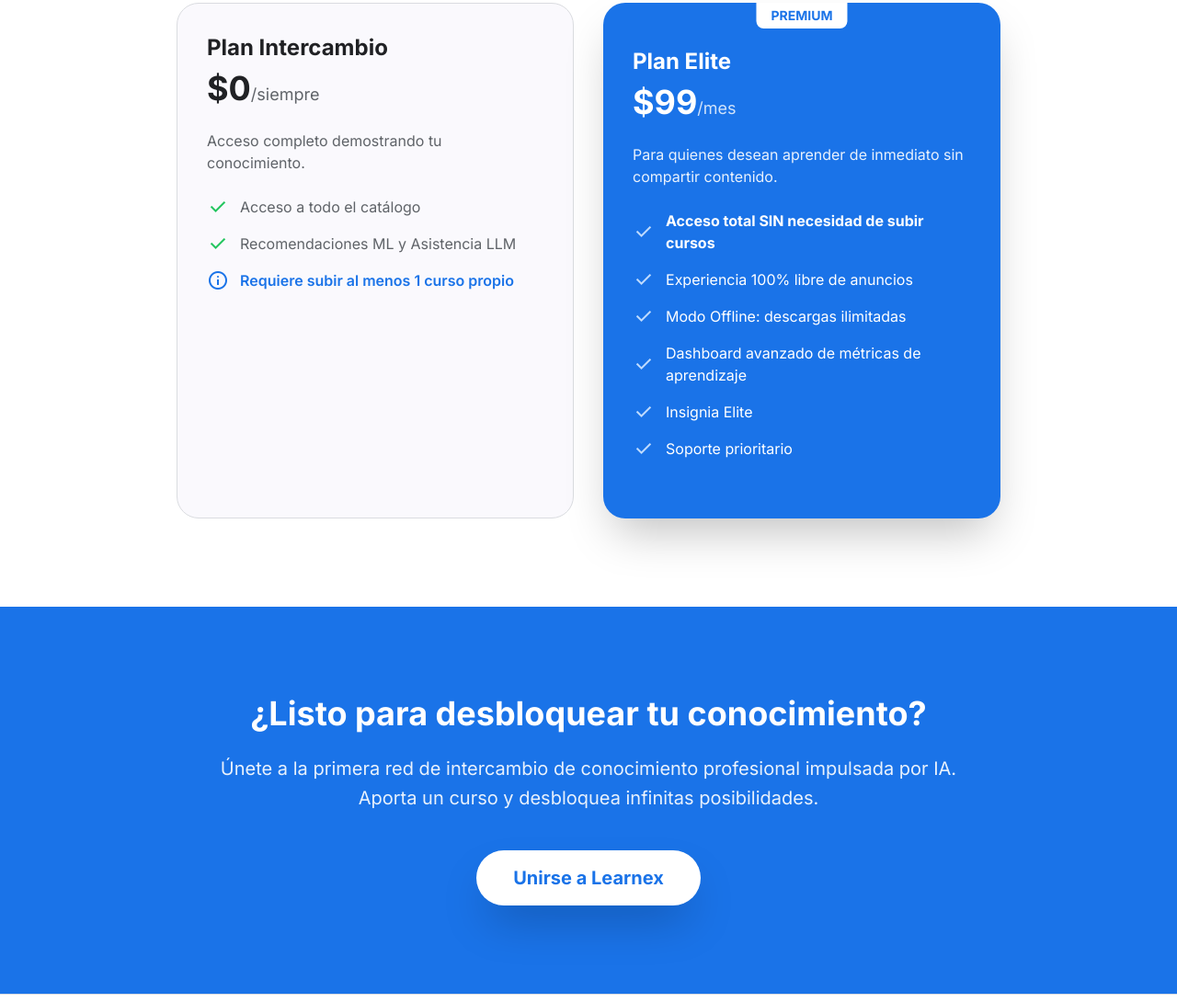
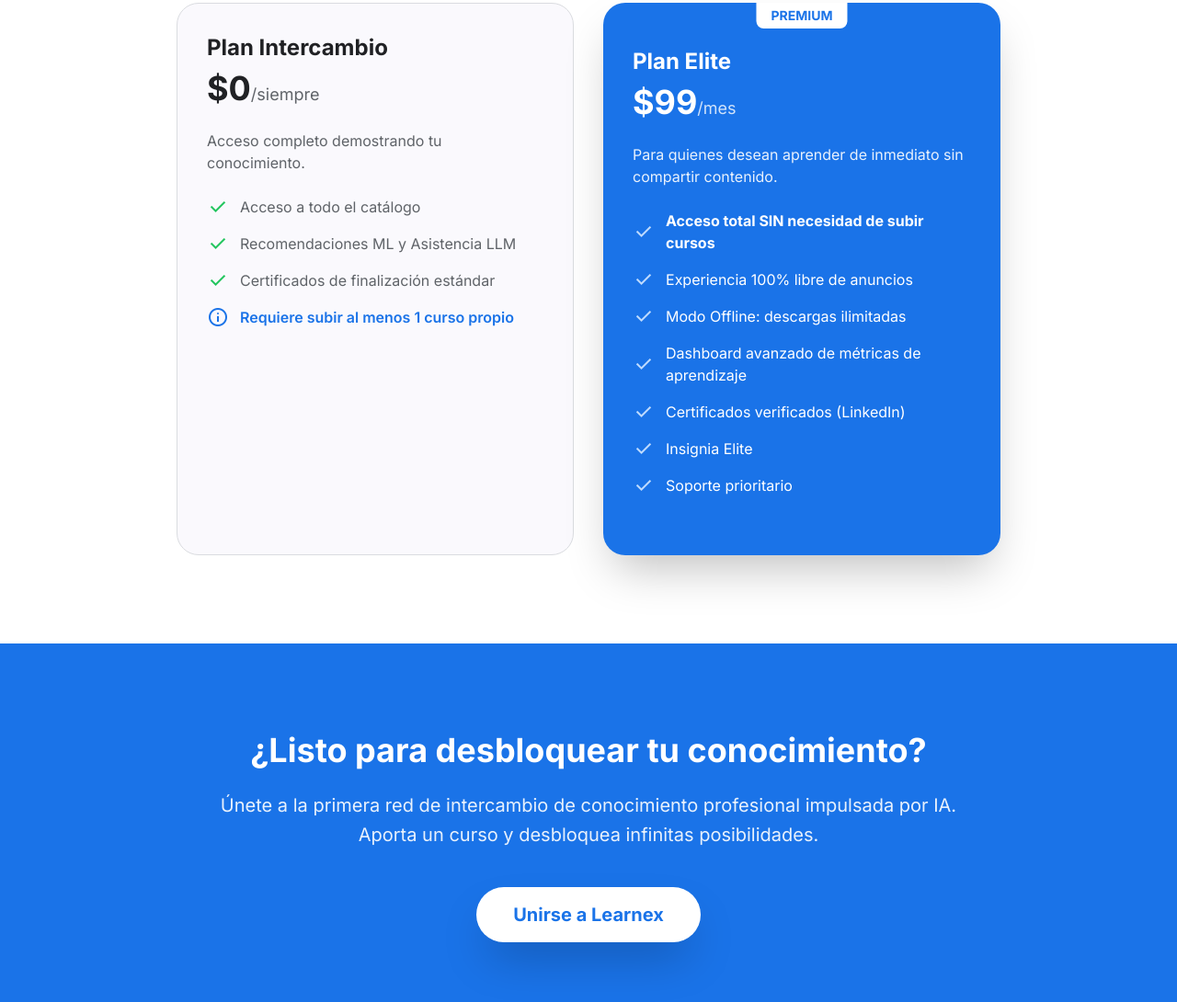
Before and after one commit to learnex-ia/learnex-ia.github.io, a plain HTML site: page index.html in a window 1280 px wide. Shown: the part 4797-5887 px from the top of the page at 92% size. Drawn offline with nearby package versions, Linux system fonts and the light colour scheme.

Commit message:
content: añadir certificados a planes gratuito y Elite

```diff
--- a/index.html
+++ b/index.html
@@ -426,6 +426,7 @@
                         <ul class="space-y-4 mb-8 flex-1 text-on-surface-variant">
                             <li class="flex items-center gap-3"><span class="material-symbols-outlined text-green-500">check</span> <span>Acceso a todo el catálogo</span></li>
                             <li class="flex items-center gap-3"><span class="material-symbols-outlined text-green-500">check</span> <span>Recomendaciones ML y Asistencia LLM</span></li>
+                            <li class="flex items-center gap-3"><span class="material-symbols-outlined text-green-500">check</span> <span>Certificados de finalización estándar</span></li>
                             <li class="flex items-center gap-3 font-semibold text-primary"><span class="material-symbols-outlined">info</span> <span>Requiere subir al menos 1 curso propio</span></li>
                         </ul>
                     </div>
@@ -443,6 +444,7 @@
                             <li class="flex items-center gap-3"><span class="material-symbols-outlined text-blue-200">check</span> <span>Experiencia 100% libre de anuncios</span></li>
                             <li class="flex items-center gap-3"><span class="material-symbols-outlined text-blue-200">check</span> <span>Modo Offline: descargas ilimitadas</span></li>
                             <li class="flex items-center gap-3"><span class="material-symbols-outlined text-blue-200">check</span> <span>Dashboard avanzado de métricas de aprendizaje</span></li>
+                            <li class="flex items-center gap-3"><span class="material-symbols-outlined text-blue-200">check</span> <span>Certificados verificados (LinkedIn)</span></li>
                             <li class="flex items-center gap-3"><span class="material-symbols-outlined text-blue-200">check</span> <span>Insignia Elite</span></li>
                             <li class="flex items-center gap-3"><span class="material-symbols-outlined text-blue-200">check</span> <span>Soporte prioritario</span></li>
                         </ul>
```
